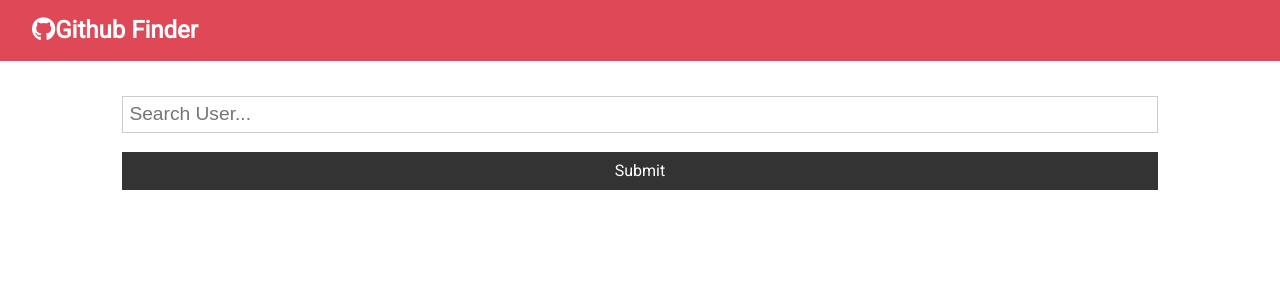
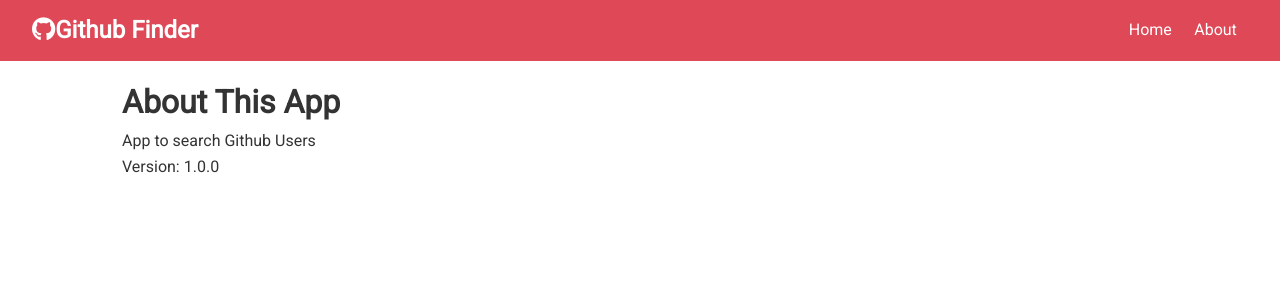
Before and after one commit to robinucar/github-finder-app, a React (Create React App) app: page /about in a window 1280 px wide. Shown: the top 300 px of the page. Built offline with nearby package versions, Linux system fonts and the light colour scheme.

Commit message:
multiple page feeling react router dom added with about component

```diff
--- a/package.json
+++ b/package.json
@@ -10,6 +10,7 @@
     "babel-core": "^6.26.3",
     "react": "^16.13.1",
     "react-dom": "^16.13.1",
+    "react-router-dom": "^5.2.0",
     "react-scripts": "3.4.3"
   },
   "scripts": {
--- a/src/App.js
+++ b/src/App.js
@@ -1,12 +1,14 @@
-import React from "react";
+import React, { Fragment, Component } from "react";
+import { BrowserRouter as Router, Switch, Route } from "react-router-dom";
 import Navbar from "./components/layout/Navbar.js";
 import Users from "./components/users/Users";
 import Search from "./components/users/Search";
 import Alert from "./components/layout/Alert";
+import About from "./components/pages/About.js";
 import "./App.css";
 import axios from "axios";
 
-class App extends React.Component {
+class App extends Component {
   state = {
     users: [],
     loading: false,
@@ -35,10 +37,17 @@
   render() {
     const { users, loading } = this.state;
     return (
+      <Router>
         <div className="App">
           <Navbar />
           <div className="container">
             <Alert alert={this.state.alert} />
+            <Switch>
+              <Route
+                exact
+                path="/"
+                render={(props) => (
+                  <Fragment>
                     <Search
                       searchUsers={this.searchUsers}
                       clearUsers={this.clearUsers}
@@ -46,8 +55,14 @@
                       setAlert={this.setAlert}
                     />
                     <Users loading={loading} users={users} />
+                  </Fragment>
+                )}
+              />
+              <Route exact path="/about" component={About} />
+            </Switch>
           </div>
         </div>
+      </Router>
     );
   }
 }
--- a/src/components/layout/Navbar.js
+++ b/src/components/layout/Navbar.js
@@ -1,5 +1,6 @@
 import React from "react";
 import PropTypes from "prop-types";
+import { Link } from "react-router-dom";
 
 const Navbar = ({ icon, title }) => {
   return (
@@ -8,6 +9,14 @@
         <i className={icon} />
         {title}
       </h1>
+      <ul>
+        <li>
+          <Link to="/">Home</Link>
+        </li>
+        <li>
+          <Link to="/about">About</Link>
+        </li>
+      </ul>
     </nav>
   );
 };
--- /dev/null
+++ b/src/components/pages/About.js
@@ -0,0 +1,13 @@
+import React, { Fragment } from "react";
+
+const About = () => {
+  return (
+    <Fragment>
+      <h1>About This App</h1>
+      <p>App to search Github Users</p>
+      <p>Version: 1.0.0</p>
+    </Fragment>
+  );
+};
+
+export default About;
```
Also changed, not shown: 1 other file (tests, documents, lock files or other folders). Lines whose indentation alone changed are shown as unchanged.
